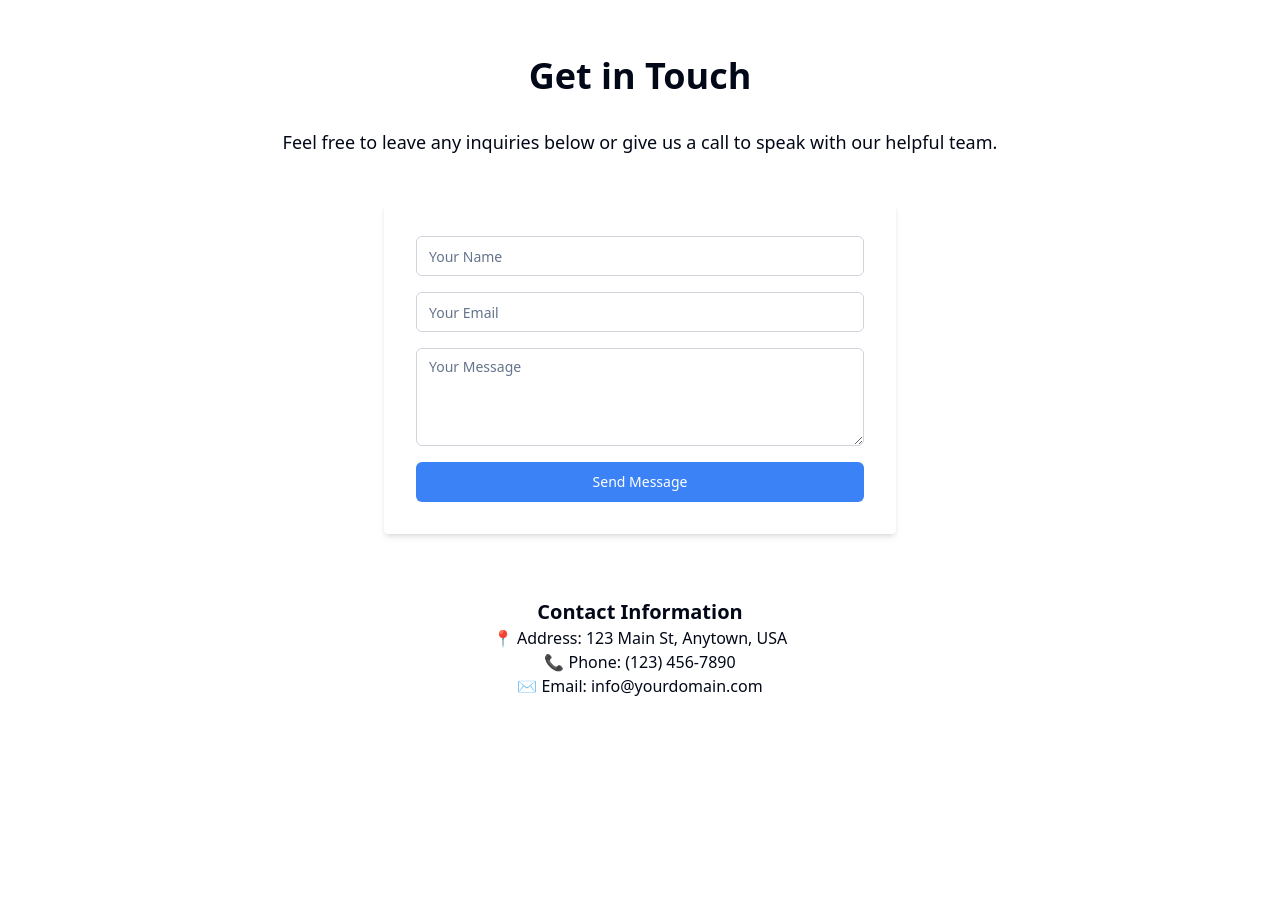
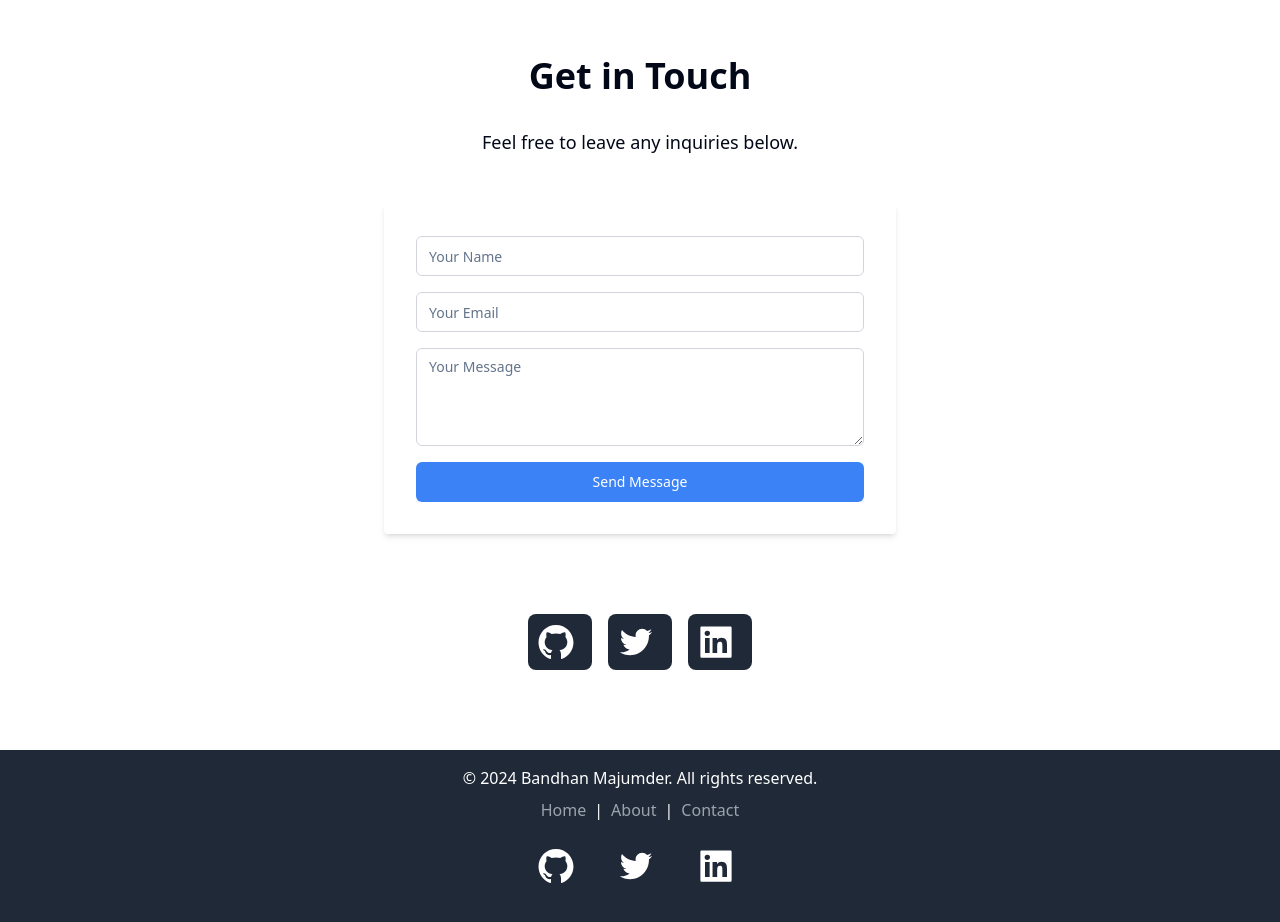
Before and after one commit to bandhan-majumder/CFE-Course-For-Everyone, a React (Vite) app in the folder client/: page /contact in a window 1280 px wide. Shown: the part 80-1002 px from the top of the page. Before the commit the page ends 842 px from the top, so only its background shows below. Built offline with nearby package versions, Linux system fonts and the light colour scheme; no server answers.

Commit message:
Added footer, added icons

```diff
--- a/client/src/App.jsx
+++ b/client/src/App.jsx
@@ -15,6 +15,7 @@ import Contact from "./pages/viewer/Contact";
 import CreateCourse from "./pages/creator/CreateCourse";
 import UpdateCourse from "./pages/creator/UpdateCourse";
 import PaymentPage from "./pages/course/PaymentPage";
+import Footer from "./components/Footer";
 
 function App() {
   return (
@@ -44,6 +45,7 @@ function App() {
             <Route path="/creator/create/course" element={<CreateCourse />} />
             <Route path="/creator/update/course" element={<UpdateCourse />} />
           </Routes>
+          <Footer />
         </div>
       </BrowserRouter>
   );
--- a/client/src/components/CreatorOAuth.jsx
+++ b/client/src/components/CreatorOAuth.jsx
@@ -27,7 +27,7 @@ export default function CreatorOAuth() {
       if(response.data.success){
         dispatch(googleSignInSuccess(response.data))
         alert("Signed in successfully")
-        navigate("/creator/dashboard")
+        navigate("/")
       } else {
         alert("Error signing in with Google:");
       }
--- a/client/src/components/DashboardButton.jsx
+++ b/client/src/components/DashboardButton.jsx
@@ -10,7 +10,7 @@ const DashboardButton = () => {
   if (currentLearner) {
     return (
       <NavLink to="/learner/dashboard">
-      <Button className="mx-8">Go to Dashboard</Button>
+      <Button className="mx-8 bg-blue-600">Go to Dashboard</Button>
     </NavLink>
     );
   }
@@ -18,14 +18,14 @@ const DashboardButton = () => {
   if (currentCreator) {
     return (
       <NavLink to="/creator/dashboard">
-      <Button className="mx-8">Go to Dashboard</Button>
+      <Button className="mx-8 bg-blue-600">Go to Dashboard</Button>
     </NavLink>
     );
   }
 
   return (
     <NavLink to="/creator/signup">
-      <Button className="mx-8">Join as creator</Button>
+      <Button className="mx-8" variant="outline">Join as creator</Button>
     </NavLink>
   );
 };
--- /dev/null
+++ b/client/src/components/Footer.jsx
@@ -0,0 +1,36 @@
+import React from 'react';
+import { NavLink } from 'react-router-dom';
+import { AiFillGithub } from "react-icons/ai";
+import { AiOutlineTwitter } from "react-icons/ai";
+import { AiFillLinkedin } from "react-icons/ai";
+const Footer = () => {
+  return (
+    <footer className="bg-gray-800 text-white py-4">
+      <div className="container mx-auto text-center">
+        <p className="mb-2">
+          &copy; {new Date().getFullYear()} Bandhan Majumder. All rights reserved.
+        </p>
+        <div>
+        <NavLink to="/" className="text-gray-400 hover:text-gray-300 mx-2">Home</NavLink>
+        |
+          <NavLink to="/about" className="text-gray-400 hover:text-gray-300 mx-2">About</NavLink>
+          |
+          <NavLink to="/contact" className="text-gray-400 hover:text-gray-300 mx-2">Contact</NavLink>
+        </div>
+        <div className="flex justify-center space-x-4 py-4">
+      <NavLink to='https://github.com/bandhan-majumder/CFE-Course-For-Everyone' className="flex items-center bg-gray-800 text-white rounded-lg p-2 hover:bg-gray-700 transition">
+        <AiFillGithub className="h-10 w-10 mr-2" />
+      </NavLink>
+      <NavLink to='https://x.com/@MEbandhan' className="flex items-center bg-gray-800 text-white rounded-lg p-2 hover:bg-gray-700 transition">
+        <AiOutlineTwitter className="h-10 w-10 mr-2" />
+      </NavLink>
+      <NavLink to='https://www.linkedin.com/in/bandhan-majumder-5a10a1248/' className="flex items-center bg-gray-800 text-white rounded-lg p-2 hover:bg-gray-700 transition">
+        <AiFillLinkedin className="h-10 w-10 mr-2" />
+      </NavLink>
+    </div>
+      </div>
+    </footer>
+  );
+};
+
+export default Footer;
--- a/client/src/components/Header.jsx
+++ b/client/src/components/Header.jsx
@@ -4,6 +4,7 @@ import { NavLink } from "react-router-dom";
 import { Sheet, SheetContent, SheetTrigger } from "@/components/ui/sheet";
 import { Menu } from "lucide-react";
 import UserProfileButton from "./UserProfileButton";
+
 
 export default function Header() {
   const navItems = [
@@ -39,7 +40,6 @@ export default function Header() {
             ))}
           </div>
         </nav>
-
         <div className="flex-1 flex justify-end">
           <UserProfileButton />
         </div>
--- a/client/src/components/JoinAsOption.jsx
+++ b/client/src/components/JoinAsOption.jsx
@@ -10,7 +10,7 @@ const JoinAsOption = () => {
   if (currentLearner) {
     return (
       <NavLink to="/creator/signup">
-      <Button className="mx-8">Join as creator</Button>
+      <Button className="mx-8" variant="outline">Join as creator</Button>
     </NavLink>
     );
   }
@@ -18,14 +18,14 @@ const JoinAsOption = () => {
   if (currentCreator) {
     return (
       <NavLink to="/learner/signin">
-      <Button className="mx-8">Join as Learner</Button>
+      <Button className="mx-8" variant="outline">Join as Learner</Button>
     </NavLink>
     );
   }
 
   return (
     <NavLink to="/learner/signup">
-      <Button className="mx-8">Join as Learner</Button>
+      <Button className="mx-8" variant="outline">Join as Learner</Button>
     </NavLink>
   );
 };
--- a/client/src/pages/creator/SignIn.jsx
+++ b/client/src/pages/creator/SignIn.jsx
@@ -54,7 +54,7 @@ export default function SignIn() {
 
       if (response.data.success) {
         dispatch(signInSuccess(response.data));
-        navigate("/creator/dashboard");
+        navigate("/");
       } else {
         dispatch(signInFailure(response.data.message || "Internal server error"));
       }
--- a/client/src/pages/learner/SignIn.jsx
+++ b/client/src/pages/learner/SignIn.jsx
@@ -54,7 +54,7 @@ export default function SignIn() {
 
       if (response.data.success) {
         dispatch(signInSuccess(response.data));
-        navigate("/learner/dashboard");
+        navigate("/");
       } else {
         dispatch(signInFailure(response.data.message || "Internal server error"));
       }
--- a/client/src/pages/viewer/Contact.jsx
+++ b/client/src/pages/viewer/Contact.jsx
@@ -3,20 +3,23 @@ import {Button} from "@/components/ui/button";
 import {Input} from "@/components/ui/input";
 import {Textarea} from "@/components/ui/textarea";
 import { useForm } from "react-hook-form";
+import { AiFillGithub } from "react-icons/ai";
+import { AiOutlineTwitter } from "react-icons/ai";
+import { AiFillLinkedin } from "react-icons/ai";
+import { NavLink } from "react-router-dom";
 
 const Contact = () => {
   const { register, handleSubmit } = useForm();
 
   const onSubmit = (data) => {
-    // Handle form submission logic (e.g., send data to an API)
-    console.log(data);
+    alert("Message sent!")
   };
 
   return (
     <div className="container mx-auto py-16">
       <h1 className="text-4xl font-bold text-center mb-8">Get in Touch</h1>
       <p className="text-lg text-center mb-12">
-        Feel free to leave any inquiries below or give us a call to speak with our helpful team.
+        Feel free to leave any inquiries below.
       </p>
 
       <div className="flex justify-center">
@@ -54,10 +57,17 @@ const Contact = () => {
       </div>
 
       <footer className="mt-16 text-center">
-        <h2 className="text-xl font-semibold">Contact Information</h2>
-        <p>📍 Address: 123 Main St, Anytown, USA</p>
-        <p>📞 Phone: (123) 456-7890</p>
-        <p>✉️ Email: info@yourdomain.com</p>
+      <div className="flex justify-center space-x-4 py-4">
+      <NavLink to='https://github.com/bandhan-majumder/CFE-Course-For-Everyone' className="flex items-center bg-gray-800 text-white rounded-lg p-2 hover:bg-gray-700 transition">
+        <AiFillGithub className="h-10 w-10 mr-2" />
+      </NavLink>
+      <NavLink to='https://x.com/@MEbandhan' className="flex items-center bg-gray-800 text-white rounded-lg p-2 hover:bg-gray-700 transition">
+        <AiOutlineTwitter className="h-10 w-10 mr-2" />
+      </NavLink>
+      <NavLink to='https://www.linkedin.com/in/bandhan-majumder-5a10a1248/' className="flex items-center bg-gray-800 text-white rounded-lg p-2 hover:bg-gray-700 transition">
+        <AiFillLinkedin className="h-10 w-10 mr-2" />
+      </NavLink>
+    </div>
       </footer>
     </div>
   );
--- a/client/src/pages/viewer/Courses.jsx
+++ b/client/src/pages/viewer/Courses.jsx
@@ -9,6 +9,7 @@ import {
   CardTitle,
 } from "@/components/ui/card";
 import axios from "axios";
+import { useSelector } from "react-redux";
 import Spinner from "@/components/ui/spinner";
 import { NavLink } from "react-router-dom";
 
@@ -16,6 +17,7 @@ export default function Courses() {
   const [courseData, setCourseData] = useState([]);
   const [loading, setLoading] = useState(true);
   const [error, setError] = useState(null);
+  const currentLearner = useSelector((state) => state.learner.currentLearner);
 
   useEffect(() => {
     async function getAllCourses() {
@@ -50,7 +52,7 @@ export default function Courses() {
 
   return (
     <div className="container mx-auto px-4 py-8">
-      <h2 className="text-3xl font-bold mb-8 text-center">
+      <h2 className="text-3xl font-bold mb-8 text-center underline mt-3">
         All Available Courses
       </h2>
       <div className="flex flex-wrap justify-center gap-6">
@@ -76,10 +78,19 @@ export default function Courses() {
               Price: ${course.price}
             </CardContent>
             <CardFooter>
-              <NavLink to={`/course/payment?c_id=${course._id}`}>
-                <Button className="w-full">Enroll Now</Button>
-              </NavLink>
-            </CardFooter>
+                    {currentLearner ? (
+                      <NavLink
+                        to={`/course/payment?c_id=${course._id}`}
+                        className="w-full"
+                      >
+                        <Button className="w-full">Enroll now</Button>
+                      </NavLink>
+                    ) : (
+                      <NavLink to={"/learner/signin"} className="w-full">
+                        <Button className="w-full">Enroll now</Button>
+                      </NavLink>
+                    )}
+                  </CardFooter>
           </Card>
         ))}
       </div>
```
Also changed, not shown: client/src/components/LearnerOAuth.jsx (+12 -12 lines), client/src/pages/viewer/Home.jsx (+30 -17 lines).
